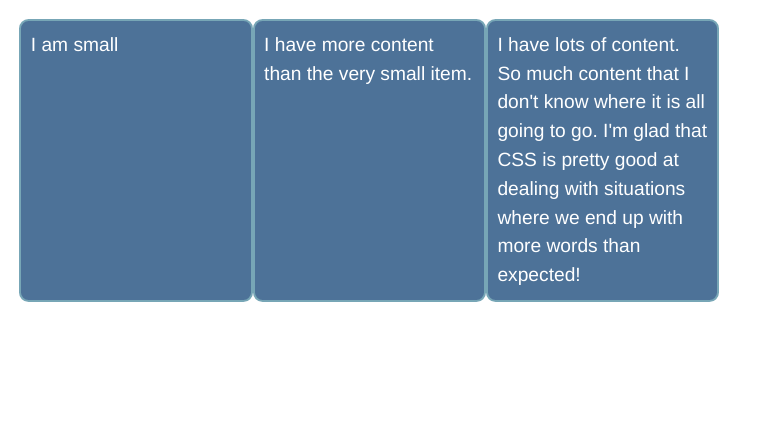
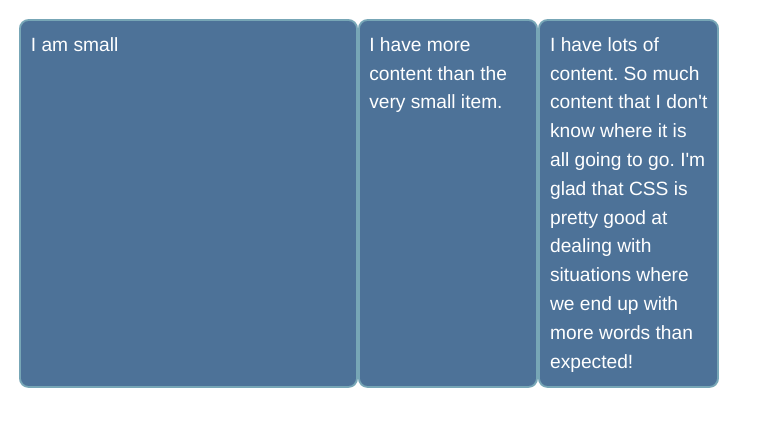
Before and after one commit to matheus4lves/mdn-flexbox, a website built with webpack: page app/task-2.html in a window 1280 px wide. Shown: the whole page, without its empty margins (0-763 px from the left). Built offline with nearby package versions, Linux system fonts and the light colour scheme.

Commit message:
Make the first item twice the size of the other items

```diff
--- a/app/assets/styles/styles-2.css
+++ b/app/assets/styles/styles-2.css
@@ -16,3 +16,7 @@ li {
   padding: 0.5em;
   flex: 1;
 }
+
+li.twice {
+  flex: 2;
+}
--- a/app/task-2.html
+++ b/app/task-2.html
@@ -9,7 +9,7 @@
   </head>
   <body>
     <ul>
-      <li>I am small</li>
+      <li class="twice">I am small</li>
       <li>I have more content than the very small item.</li>
       <li>I have lots of content. So much content that I don't know where it is all going to go. I'm glad that CSS is pretty good at dealing with situations where we end up with more words than expected!</li>
     </ul>
```
